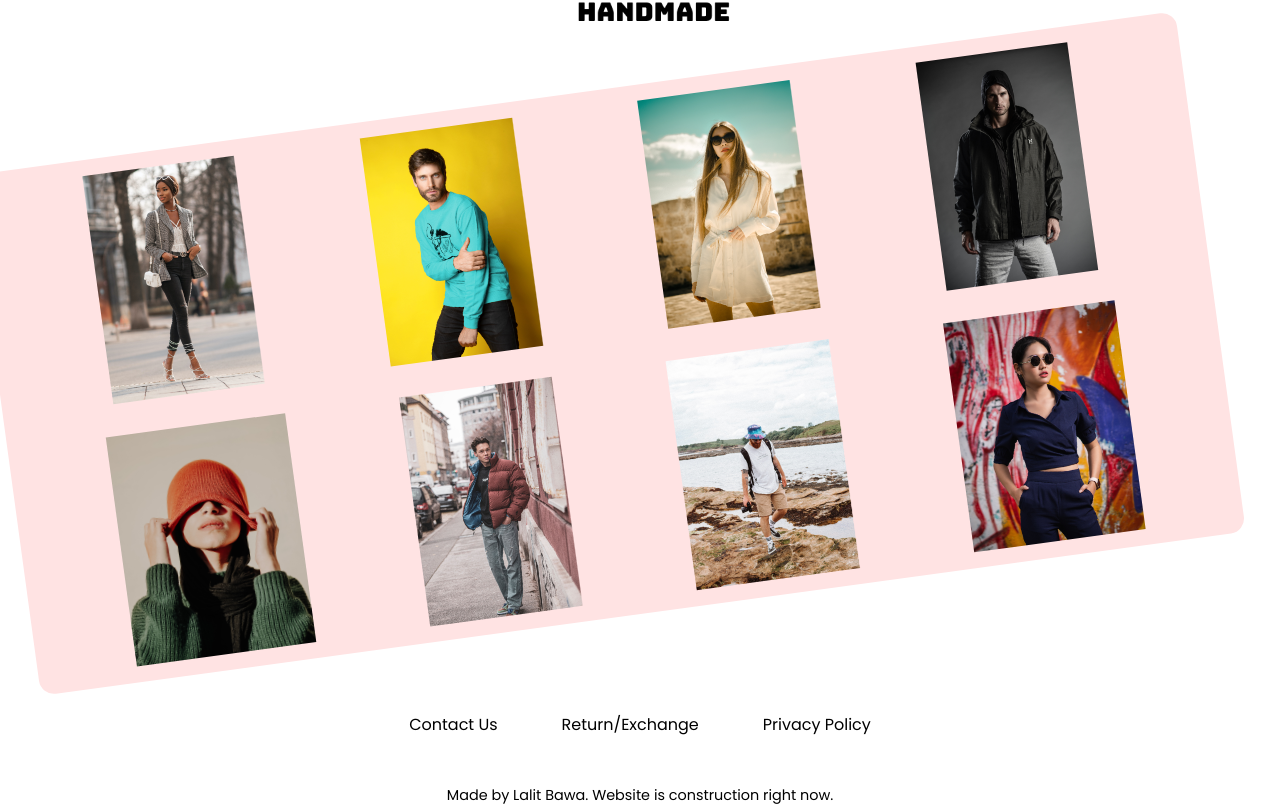
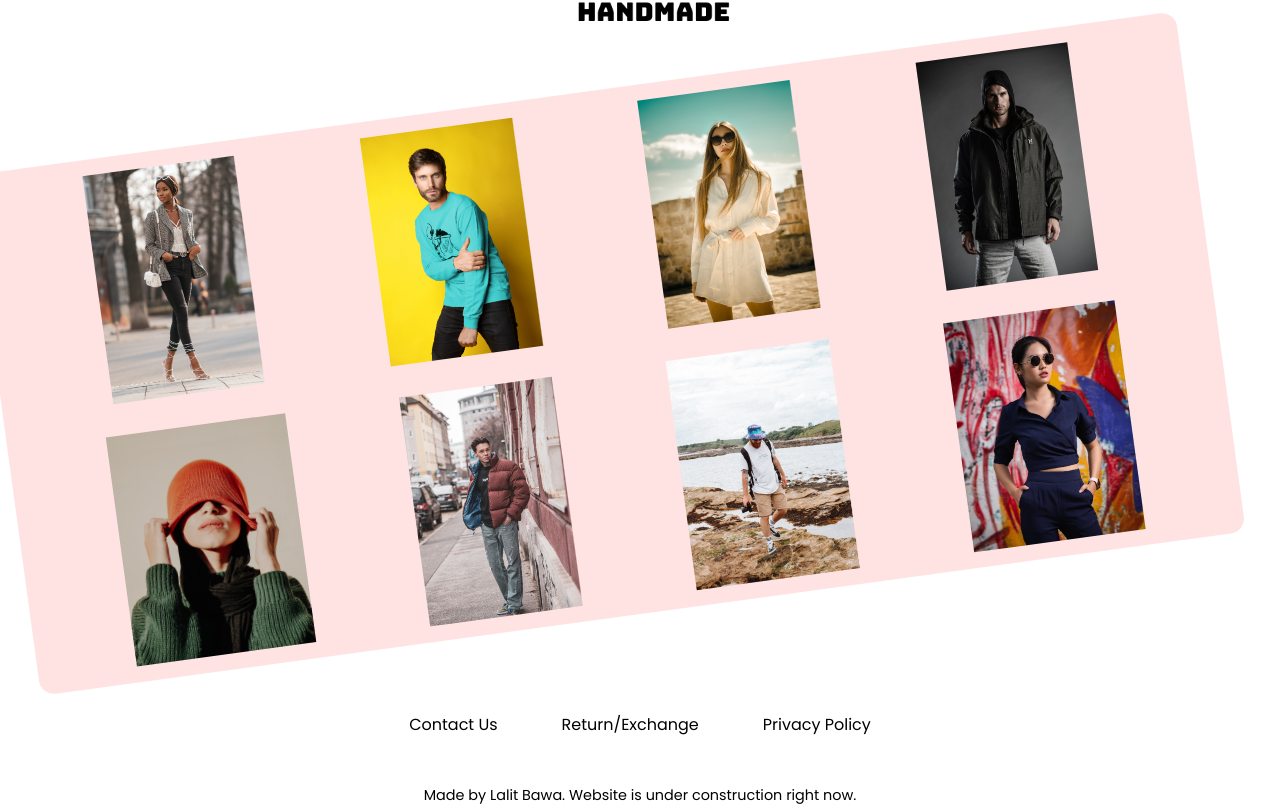
Before and after one commit to lalitbawa/First-e-commerce-old-, a React (Create React App) app: page / in a window 1280 px wide. Shown: the part 2083-2889 px from the top of the page. Built offline with nearby package versions, Linux system fonts and the light colour scheme.

Commit message:
first try

```diff
--- a/src/components/FooterFront.jsx
+++ b/src/components/FooterFront.jsx
@@ -18,7 +18,7 @@ const FooterFront = () => {
       </ul>
       </div>
       <div className="footer_end">
-      <p>Made by Lalit Bawa. Website is construction right now.</p>
+      <p>Made by Lalit Bawa. Website is under construction right now.</p>
       </div>
     </div>
   )
```
